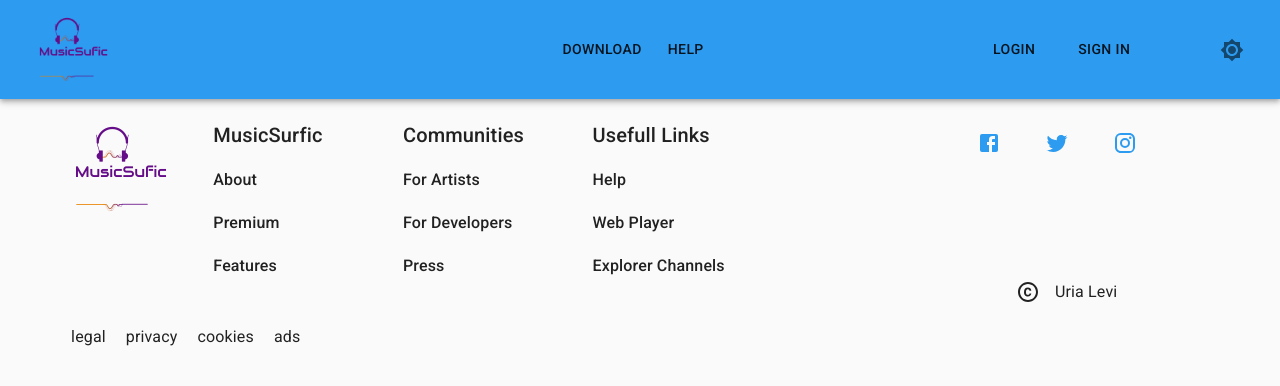
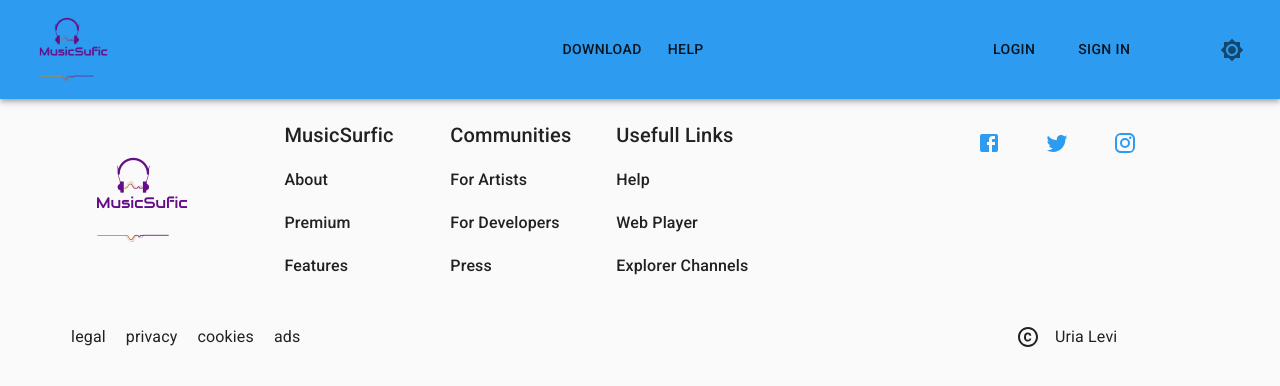
Before and after one commit to ulevi92/mui-next, a Next.js app: page / in a window 1280 px wide. Shown: the top 386 px of the page. Built offline with nearby package versions, Linux system fonts and the light colour scheme.

Commit message:
Fixed footer style

```diff
--- a/components/footer/Footer.tsx
+++ b/components/footer/Footer.tsx
@@ -1,4 +1,5 @@
 import Image from "next/image";
+import router from "next/router";
 
 import { Grid, makeStyles, SvgIcon, Typography } from "@material-ui/core";
 import CardList from "./CardList";
@@ -9,6 +10,10 @@ import Credit from "./Credit";
 import CopyrightIcon from "@material-ui/icons/Copyright";
 
 const useStyles = makeStyles((theme) => ({
+  image: {
+    cursor: "pointer",
+  },
+
   footerContainer: {
     marginTop: 20,
   },
@@ -22,7 +27,9 @@ const useStyles = makeStyles((theme) => ({
   },
 
   copyrightContainer: {
-    textAlign: "center",
+    display: "flex",
+    justifyContent: "flex-end",
+    alignItems: "flex-end",
   },
 
   copyrightName: {
@@ -38,16 +45,24 @@ const Footer = () => {
       <Grid container>
         <Grid item container md={8}>
           <Grid item md={1} />
-          <Grid item md={2}>
-            <Image src="/logo.png" height={100} width={100} alt="logo" />
+          <Grid item container justify="center" alignItems="center" md={2}>
+            <Image
+              src="/logo.png"
+              height={100}
+              width={100}
+              alt="logo"
+              onClick={() => router.push("/")}
+              className={classes.image}
+            />
           </Grid>
+          <Grid item md={1} />
           <Grid
             item
             container
             direction="row"
             justify="center"
             alignItems="center"
-            md={8}
+            md={7}
           >
             <CardList />
           </Grid>
@@ -61,11 +76,12 @@ const Footer = () => {
       <Grid container>
         <Grid item container md={8}>
           <Grid item md={1} />
+
           <Grid item md={11} className={classes.creditContainer}>
             <Credit />
           </Grid>
         </Grid>
-        <Grid item container md={4} justify="center">
+        <Grid item container md={4} justify="center" alignItems="flex-end">
           <SvgIcon>
             <CopyrightIcon />
           </SvgIcon>
--- a/pages/404.tsx
+++ b/pages/404.tsx
@@ -41,7 +41,7 @@ const NotFound = () => {
   useEffect(() => {
     const timer = setTimeout(() => {
       router.push("/");
-    }, 152500);
+    }, 3500);
 
     return () => clearTimeout(timer);
   }, []);
--- a/pages/denied.tsx
+++ b/pages/denied.tsx
@@ -40,7 +40,7 @@ const AccessDenied = () => {
   useEffect(() => {
     setTimeout(() => {
       router.push("/");
-    }, 153500);
+    }, 3500);
   }, []);
 
   const onButtonClick = () => router.push("/");
```
